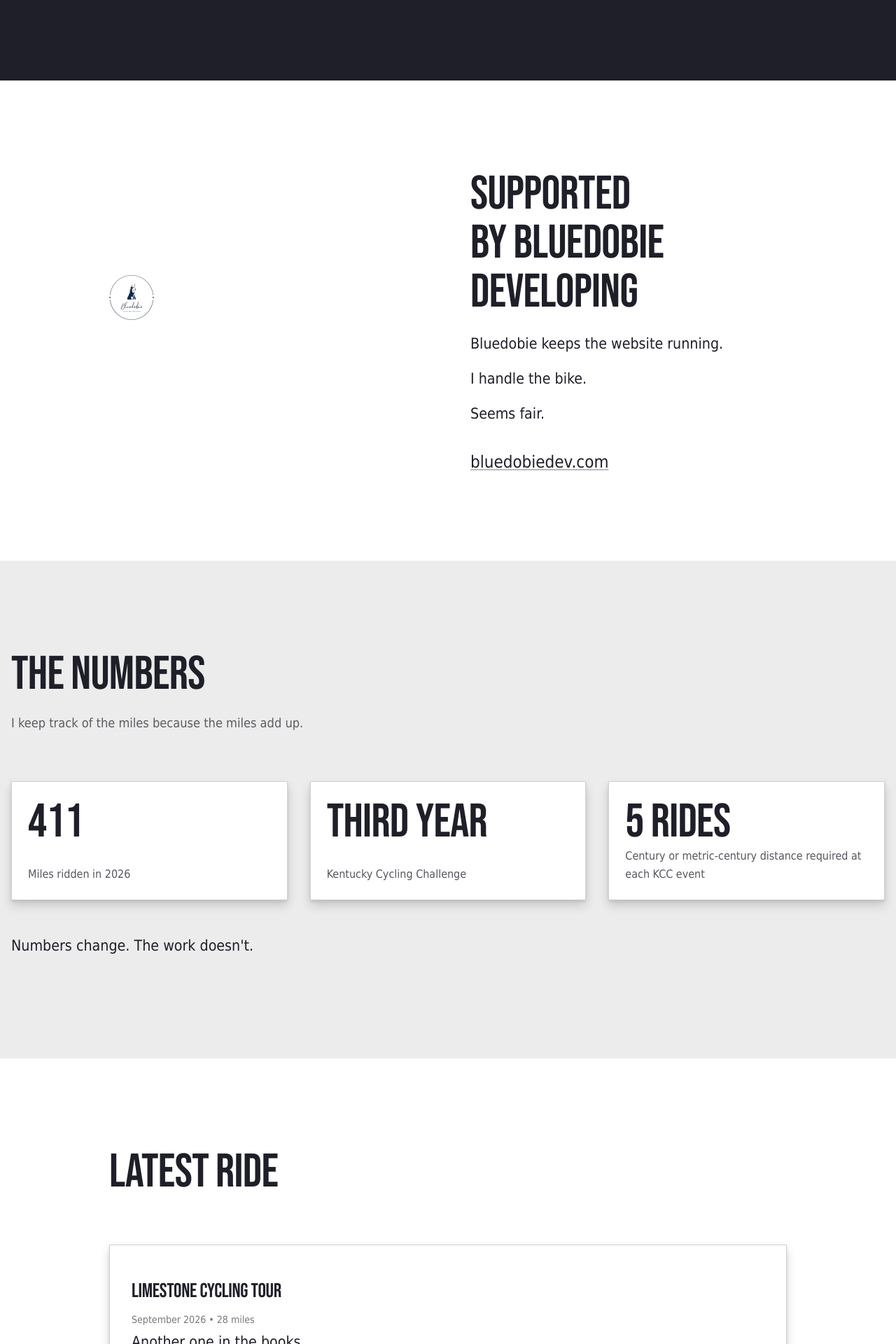
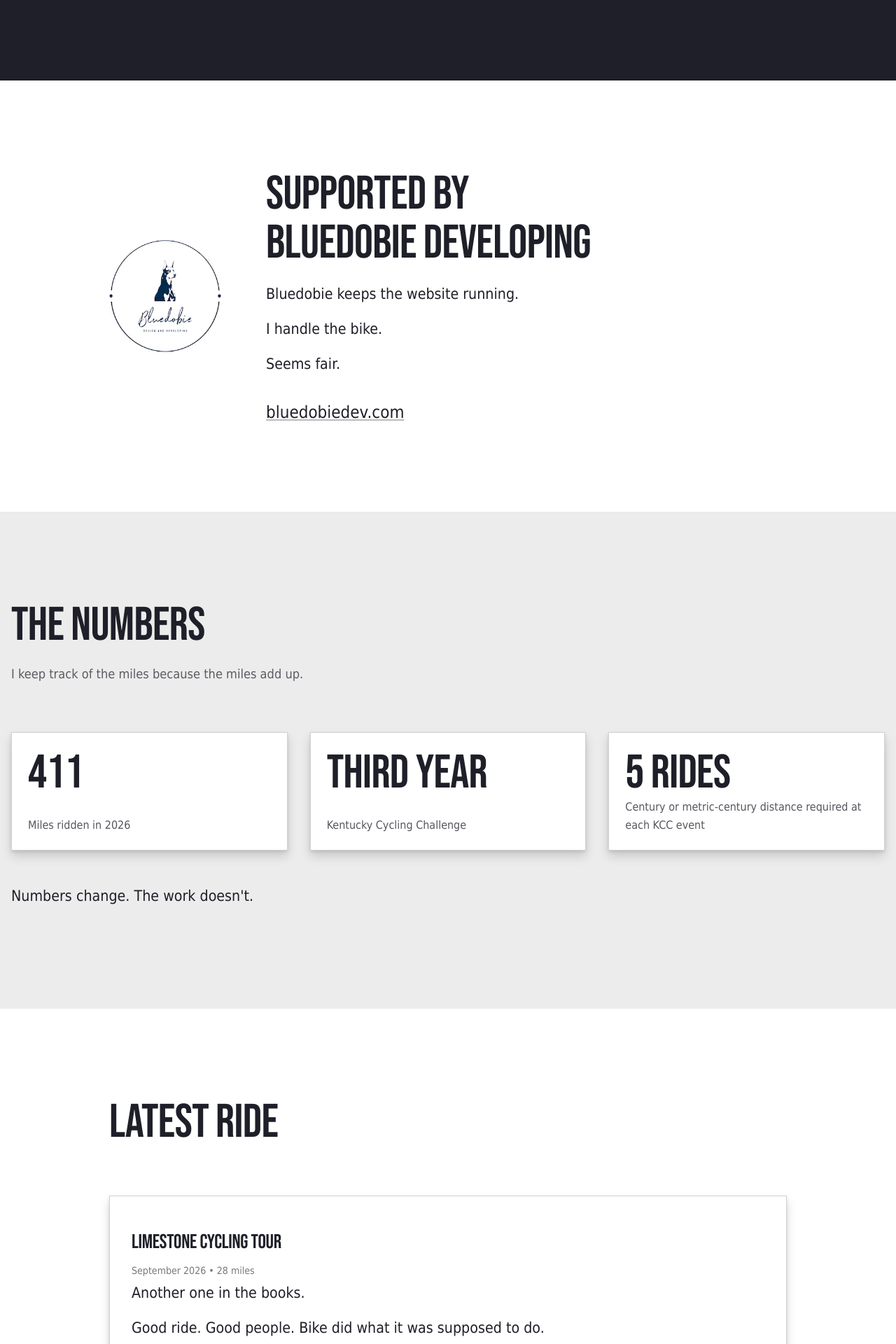
Before and after one commit to DaPenguin-Cycling/keep-riding, a Jekyll site: the page built from index.html, in a window 1280 px wide. Shown: the part 1000-2920 px from the top of the page at 70% size. Built offline with Jekyll 4.4.1, drawn with Linux system fonts in a browser that asks for light colours.

Commit message:
Enlarge the Bluedobie logo and fix its section layout
The mark was rendering at 64px, not the 120 the markup asked for: it
carried Webflow's `.logo` utility, which is hard-set to 4rem because it
exists for the small partner-logo strip. It then sat alone in a 450px
half-column, so it read as a speck in an empty space.

Dropped that class, gave the section its own two-column lockup that sizes
each column to its content, and set the mark to clamp(112px, 15vw, 160px)
— 154px at desktop, 2.4x its old size. On phones the lockup stacks and
centres.

Held at 160px on purpose: the source is 256x256, so at 2x pixel density
that is already a 1.20x upscale and the fine "design and developing" line
is the first thing to soften. Going bigger needs a larger source file.
Noted in the CSS.

Co-Authored-By: Claude Opus 5 <noreply@anthropic.com>

```diff
--- a/css/site.css
+++ b/css/site.css
@@ -35,6 +35,48 @@
   width: 1px;
   height: 1px;
   overflow: hidden;
+}
+
+/* "Supported by Bluedobie" lockup.
+   This used Webflow's `.logo` utility, which is hard-set to 4rem — it exists for
+   the small partner-logo strip — so the mark rendered at 64px and sat alone in a
+   450px half-column, swallowed by the space around it. The columns now size to
+   their content, so the mark and the text read as one unit.
+
+   The source file is 256x256, which is the ceiling: at 2x pixel density a 160px
+   render is already a 1.25x upscale, and the fine "design and developing"
+   line under the wordmark is the first thing to soften. Don't push past this
+   without a larger source file. */
+.sponsor-lockup {
+  display: grid;
+  grid-template-columns: auto minmax(0, 1fr);
+  gap: var(--_sizes---gap--lg-gap, 2.5rem);
+  align-items: center;
+}
+
+.sponsor-mark {
+  display: block;
+  flex: none;
+  line-height: 0;
+}
+
+.sponsor-mark img {
+  width: clamp(112px, 15vw, 160px);
+  height: auto;
+  aspect-ratio: 1;
+}
+
+@media screen and (max-width: 767px) {
+  .sponsor-lockup {
+    grid-template-columns: 1fr;
+    justify-items: center;
+    text-align: center;
+    gap: var(--_sizes---gap--md-gap, 1.5rem);
+  }
+
+  .sponsor-lockup .button-group {
+    justify-content: center;
+  }
 }
 
 /* Ride card photos sit in a fixed 3:2 slot, so a portrait photo gets cropped.
--- a/index.html
+++ b/index.html
@@ -45,13 +45,11 @@ description: Follow Anthony Brown, aka DaPenguin, through training rides, cyclin
 
 <section class="section">
   <div class="container is-small">
-    <div class="w-layout-grid grid_2-col mobile-l-1-col gap-large is-y-center">
-      <div class="grid-item-manual">
-        <a href="{{ site.sponsor.bluedobie }}" target="_blank" rel="noopener" class="link-block w-inline-block">
-          <img src="{{ '/images/logo-nobkg.avif' | relative_url }}" loading="lazy" width="120" height="120" alt="Bluedobie Developing logo" class="logo">
-        </a>
-      </div>
-      <div class="grid-item-manual">
+    <div class="sponsor-lockup">
+      <a href="{{ site.sponsor.bluedobie }}" target="_blank" rel="noopener" class="sponsor-mark w-inline-block">
+        <img src="{{ '/images/logo-nobkg.avif' | relative_url }}" loading="lazy" width="256" height="256" alt="Bluedobie Developing logo">
+      </a>
+      <div>
         <div class="header margin-bottom_none">
           <h2 class="heading_primary">Supported by Bluedobie Developing</h2>
           <div class="rich-text w-richtext">
```
